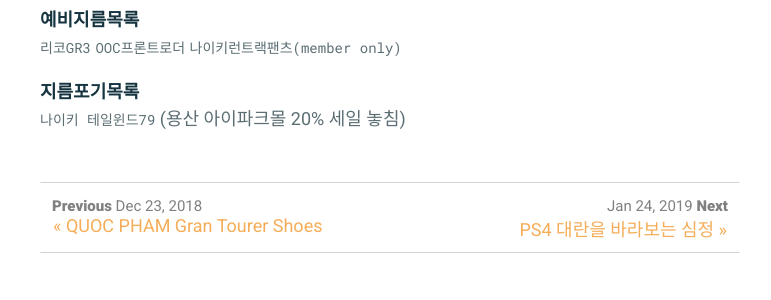
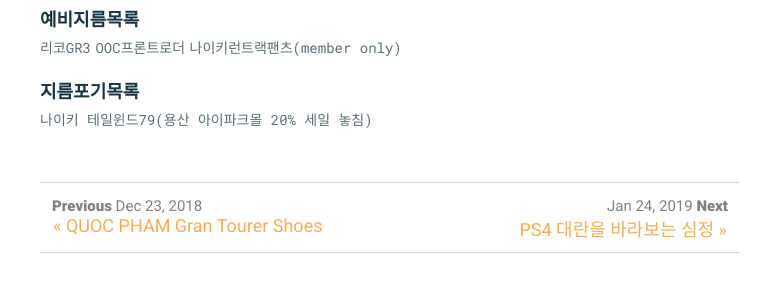
Before and after one commit to nnwb/nnwb.github.io, a Jekyll site: the page built from _posts/2019-01-01-2019buy.md, in a window 1280 px wide. Shown: the part 1134-1434 px from the top of the page, without its empty margins (250-1021 px from the left). Built offline with Jekyll 4.4.1, drawn with Linux system fonts in a browser that asks for light colours; comment, search, counter and statistics services are not loaded.

Commit message:
Update 2019-01-01-2019buy.md

```diff
--- a/_posts/2019-01-01-2019buy.md
+++ b/_posts/2019-01-01-2019buy.md
@@ -40,4 +40,4 @@ comments: true
 `리코GR3` `OOC프론트로더` `나이키런트랙팬츠(member only)`
 
 **지름포기목록**
-`나이키 테일윈드79` (용산 아이파크몰 20% 세일 놓침)
+`나이키 테일윈드79(용산 아이파크몰 20% 세일 놓침)`
```
